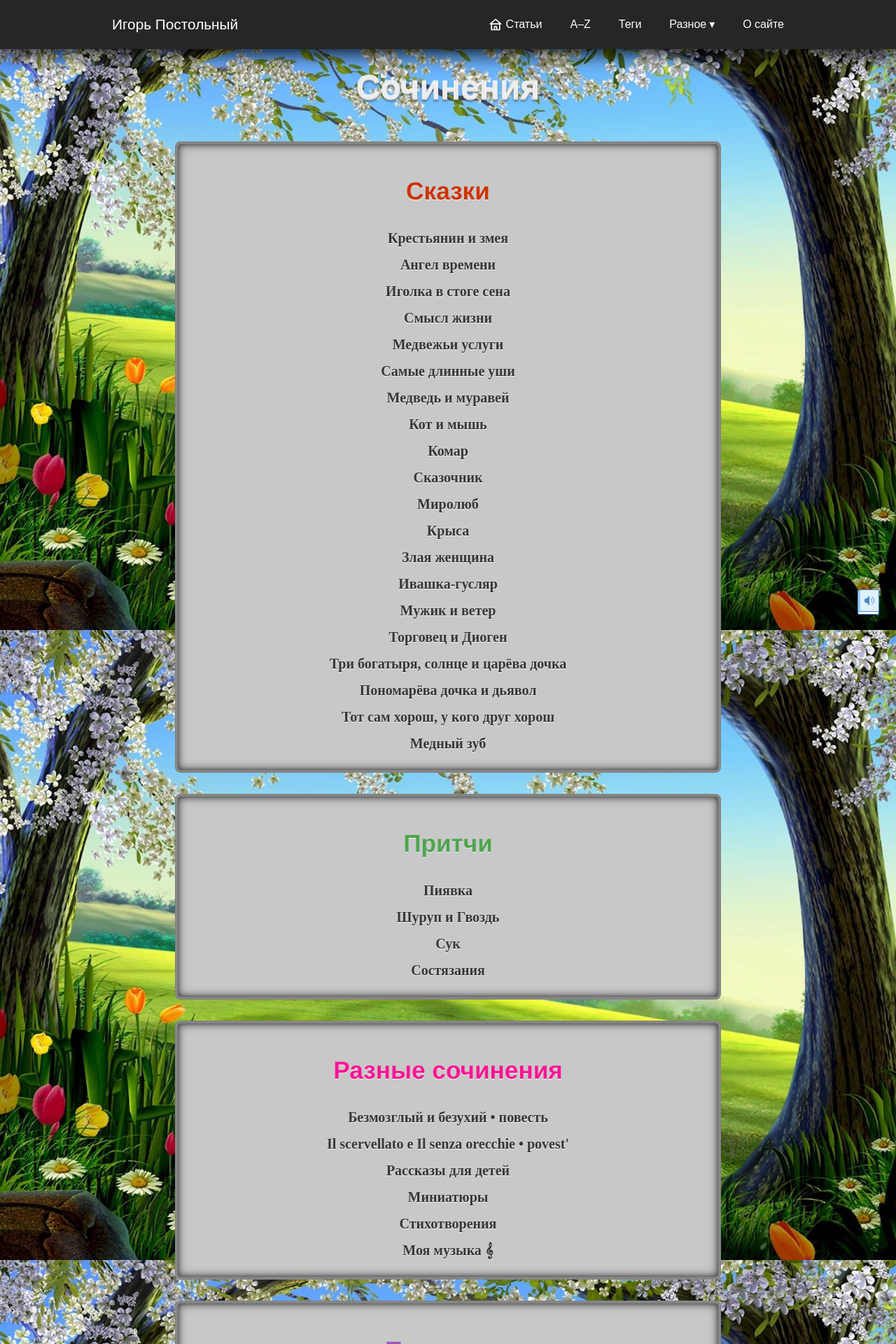
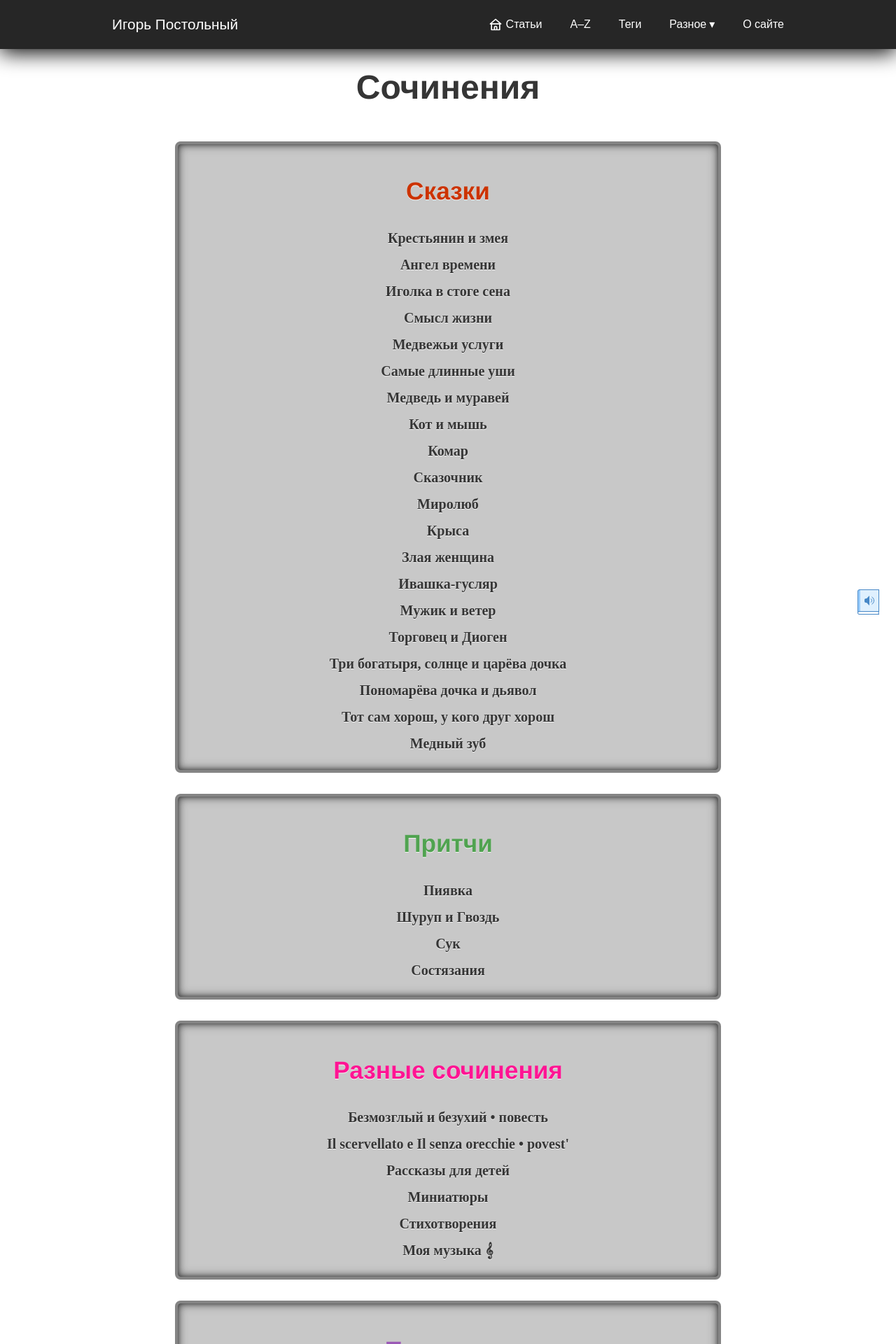
Before and after one commit to postolny/postolny.github.io, a Jekyll site: the page built from _pages/indice.html, in a window 1280 px wide. Shown: the top 1920 px of the page at 70% size. Built offline with Jekyll 4.4.1, drawn with Linux system fonts in a browser that asks for light colours.

Commit message:
Add files via upload

```diff
--- a/_layouts/default.html
+++ b/_layouts/default.html
@@ -7,12 +7,20 @@
 
 {% include head.html %}
 
-<body class="{% if page.bodyClass %}{{ page.bodyClass }}{% endif %}">
+<body class="{% if page.style %}{{ page.style }}{% endif %}">
 
   {% include navigation.html %}
 
+  <!-- {% include banner.html %} -->
+
   {% unless page.exclude_banner %}
   {% include banner.html %}
+  {% else %}
+  <style>
+    .page-title {
+      padding-top: {{ page.header_padding_top }};
+    }
+  </style>
   {% endunless %}
 
   <main class="{% if page.mainClass %}{{ page.mainClass }}{% endif %}">
@@ -22,14 +30,22 @@
   {% include lightbox.html %}
 
   {% include footer.html %}
+  <!-- Модальное окно -->
+<div id="modal" style="display: none;">
+  <div id="modal-content">
+    <p id="footnote-text"></p>
+    <button id="scroll-to-footnote">Прокрутить к сноске</button>
+    <button id="close-modal">Закрыть</button>
+  </div>
+</div>
 
   {% unless page.exclude_frasario %}
   {% include frasario.html %}
-  {% endunless %}
+{% endunless %}
 
-  <script type="text/javascript" src="{{ site.baseurl }}/assets/js/jquery-3.7.1.min.js"></script>
-  <script type="text/javascript" src="{{ site.baseurl }}/assets/js/script.js"></script>
-
+  <script type="text/javascript" src="{{ "/assets/js/jquery-3.7.1.min.js" | relative_url }}"></script>
+  <!-- <script src="https://code.jquery.com/jquery.min.js"></script> -->
+  <script type="text/javascript" src="{{ "/assets/js/script.js" | relative_url }}"></script>
 </body>
 
 </html>
```
